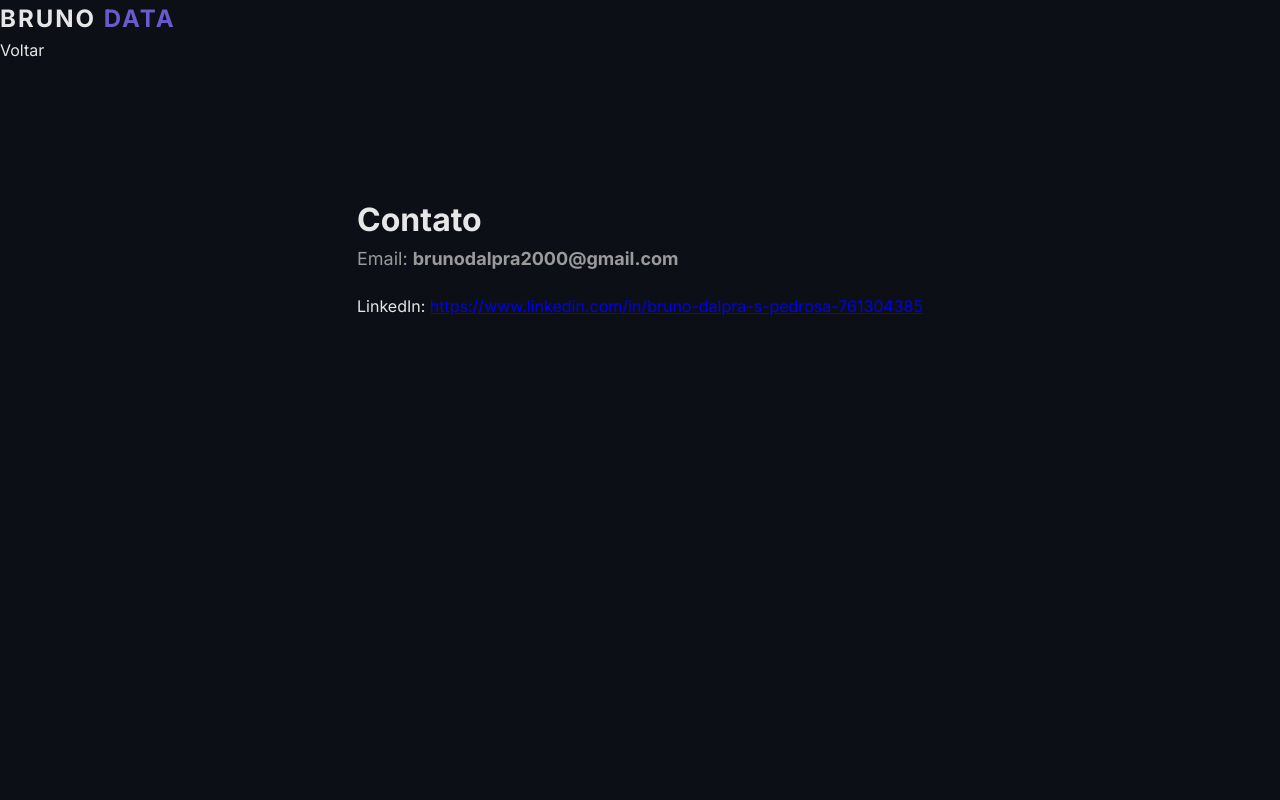
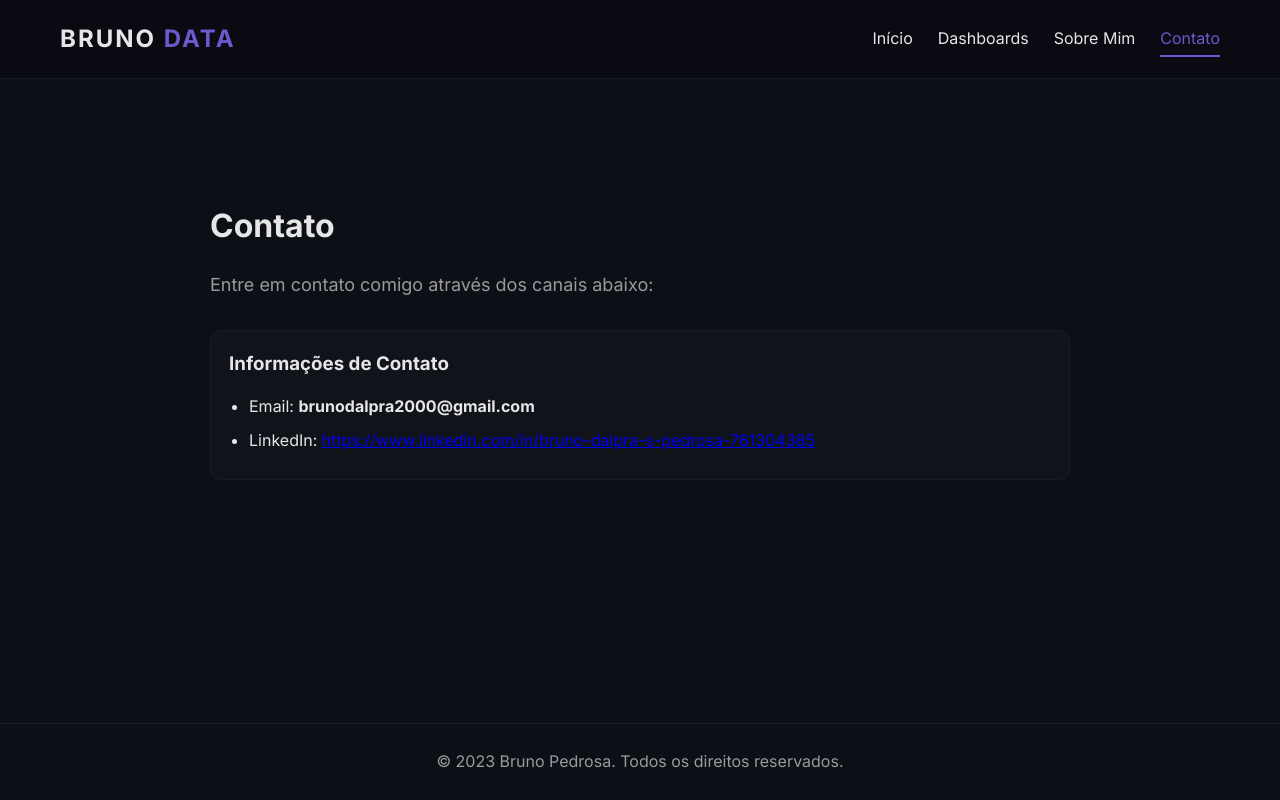
Before and after one commit to brunopedrosa027-crypto/brunopedrosa027-crypto.github.io, a plain HTML site: page contato.html in a window 1280 px wide. Drawn offline with Linux system fonts and the light colour scheme.

Commit message:
Refactor contato.html structure and content

```diff
--- a/contato.html
+++ b/contato.html
@@ -1,17 +1,46 @@
-<!doctype html>
+<!DOCTYPE html>
 <html lang="pt-BR">
 <head>
-  <meta charset="utf-8" /><meta name="viewport" content="width=device-width,initial-scale=1"/>
-  <title>Contato — Bruno Pedrosa</title>
+  <meta charset="UTF-8">
+  <meta name="viewport" content="width=device-width, initial-scale=1.0">
+  <title>Contato - Bruno Pedrosa</title>
   <link rel="stylesheet" href="assets/css/style.css">
 </head>
-<body class="dark-bg">
-  <header class="nav-wrap"><div class="nav-inner"><div class="logo">BRUNO <span>DATA</span></div><nav class="nav-links"><a href="index.html">Voltar</a></nav></div></header>
+<body>
+  <!-- NAVBAR -->
+  <header class="navbar">
+    <a href="index.html" class="logo">BRUNO <span>DATA</span></a>
+    <nav class="nav-links">
+      <a href="index.html">Início</a>
+      <a href="dashboards.html">Dashboards</a>
+      <a href="sobre.html">Sobre Mim</a>
+      <a href="contato.html" class="active">Contato</a>
+    </nav>
+  </header>
 
-  <main style="max-width:900px;margin:110px auto;padding:20px">
-    <h1>Contato</h1>
-    <p class="lead">Email: <strong>brunodalpra2000@gmail.com</strong></p>
-    <p>LinkedIn: <a href="https://www.linkedin.com/in/bruno-dalpra-s-pedrosa-761304385" target="_blank">https://www.linkedin.com/in/bruno-dalpra-s-pedrosa-761304385</a></p>
+  <main>
+    <section class="section">
+      <div class="container">
+        <div class="content-page">
+          <h1>Contato</h1>
+          <p class="lead">Entre em contato comigo através dos canais abaixo:</p>
+
+          <div class="content-section">
+            <h3>Informações de Contato</h3>
+            <ul>
+              <li>Email: <strong>brunodalpra2000@gmail.com</strong></li>
+              <li>LinkedIn: <a href="https://www.linkedin.com/in/bruno-dalpra-s-pedrosa-761304385" target="_blank">https://www.linkedin.com/in/bruno-dalpra-s-pedrosa-761304385</a></li>
+            </ul>
+          </div>
+        </div>
+      </div>
+    </section>
   </main>
+
+  <footer>
+    <div class="container">
+      <p>&copy; 2023 Bruno Pedrosa. Todos os direitos reservados.</p>
+    </div>
+  </footer>
 </body>
 </html>
```
